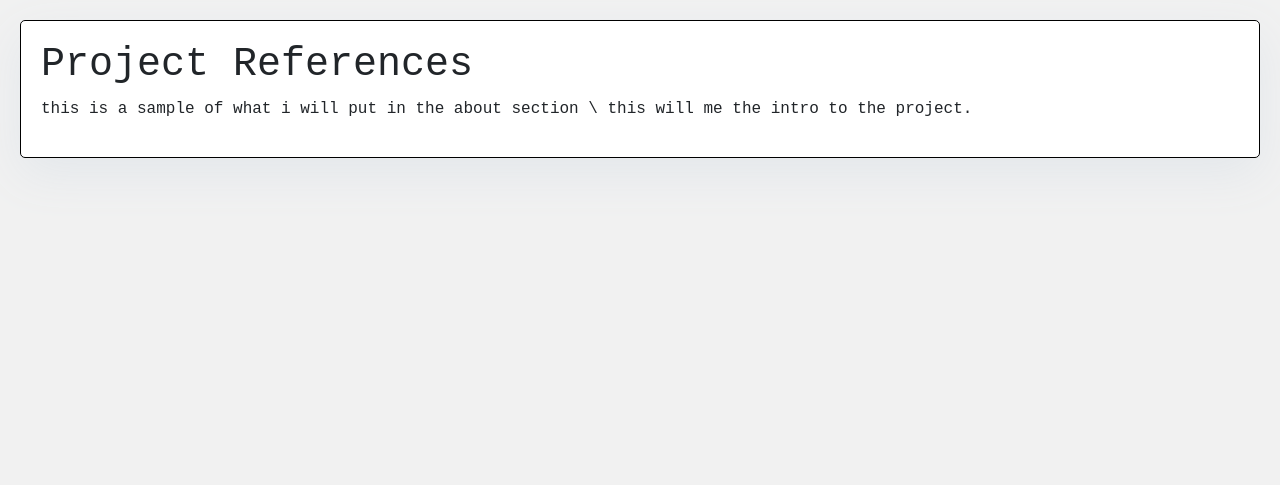
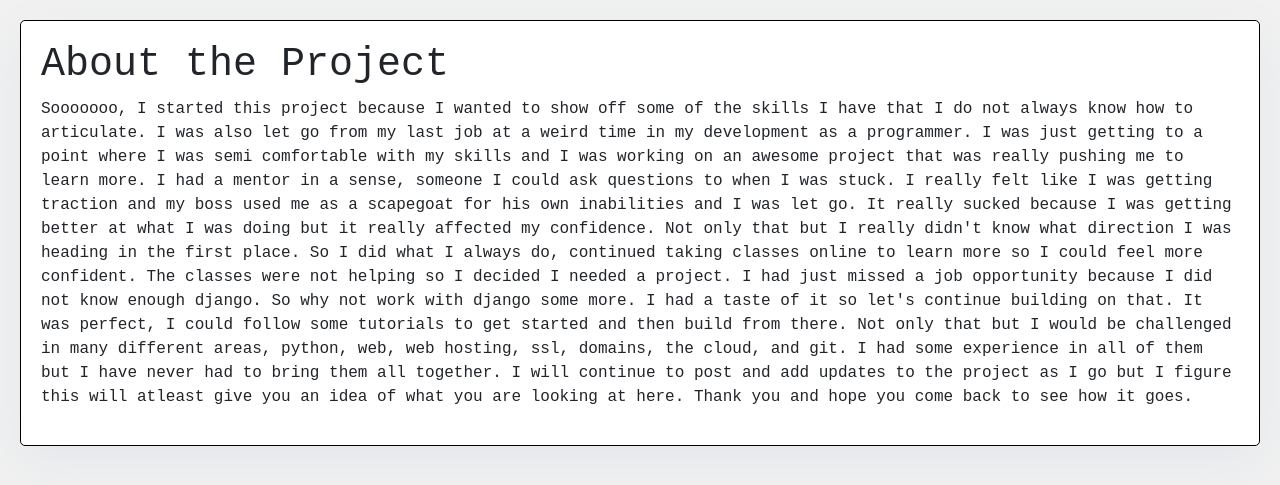
Before and after one commit to jackalope22/makers_tech_blog, a Django app: page /about/ in a window 1280 px wide. Shown: the part 100-585 px from the top of the page. Run offline with Django 3.2, Linux system fonts and the light colour scheme; some libraries are stand-ins or nearby versions.

Commit message:
updated the about section

```diff
--- a/templates/about.html
+++ b/templates/about.html
@@ -25,10 +25,23 @@
       <div class="row">
         <div class="col-12">
             <div class="card">
-                <h1>Project References</h1>
+                <h1>About the Project</h1>
                 <p>
-                    this is a sample of what i will put in the about section \
-                    this will me the intro to the project.
+                  Sooooooo, I started this project because I wanted to show off some of the skills I have that I do not always know how to articulate.
+                  I was also let go from my last job at a weird time in my development as a programmer.  I was just getting to a point where I was
+                  semi comfortable with my skills and I was working on an awesome project that was really pushing me to learn more.
+                  I had a mentor in a sense, someone I could ask questions to when I was stuck.  I really felt like I was getting traction and my boss
+                  used me as a scapegoat for his own inabilities and I was let go.  It really sucked because I was getting better at what I was doing
+                  but it really affected my confidence.  Not only that but I really didn't know what direction I was heading in the first place.
+                  So I did what I always do, continued taking classes online to learn more so I could feel more confident. The classes were not helping
+                  so I decided I needed a project.  I had just missed a job opportunity because I did not know enough django.  So why not work with django
+                  some more.  I had a taste of it so let's continue building on that.  It was perfect, I could follow some tutorials to get started and
+                  then build from there.  Not only that but I would be challenged in many different areas, python, web, web hosting, ssl, domains,
+                  the cloud, and git.  I had some experience in all of them but I have never had to bring them all together.
+
+                  I will continue to post and add updates to the project as I go but I figure this will atleast give you an idea of what you are
+                  looking at here.  Thank you and hope you come back to see how it goes.
+
                 </p>
             </div>
         </div>
```
